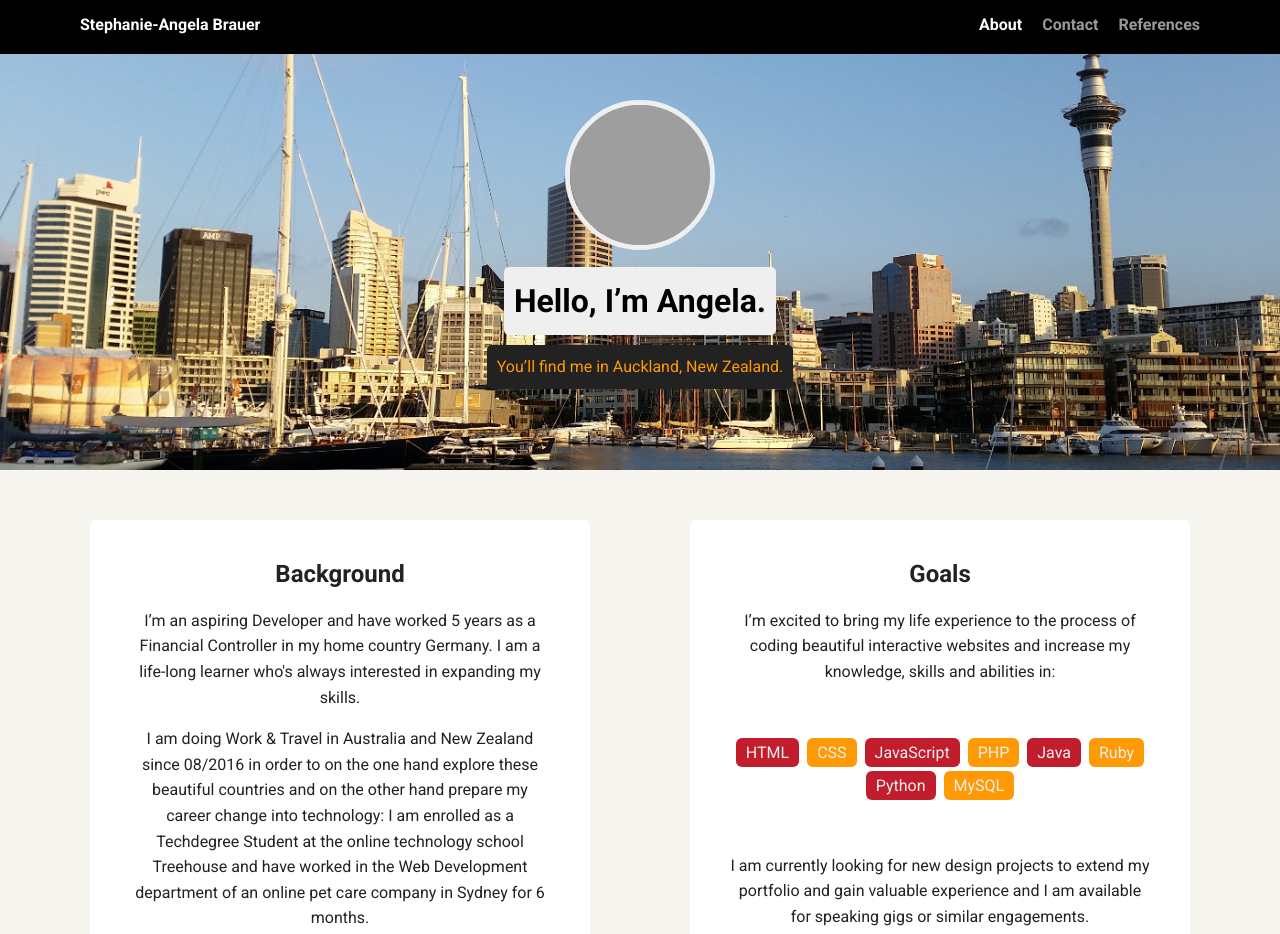
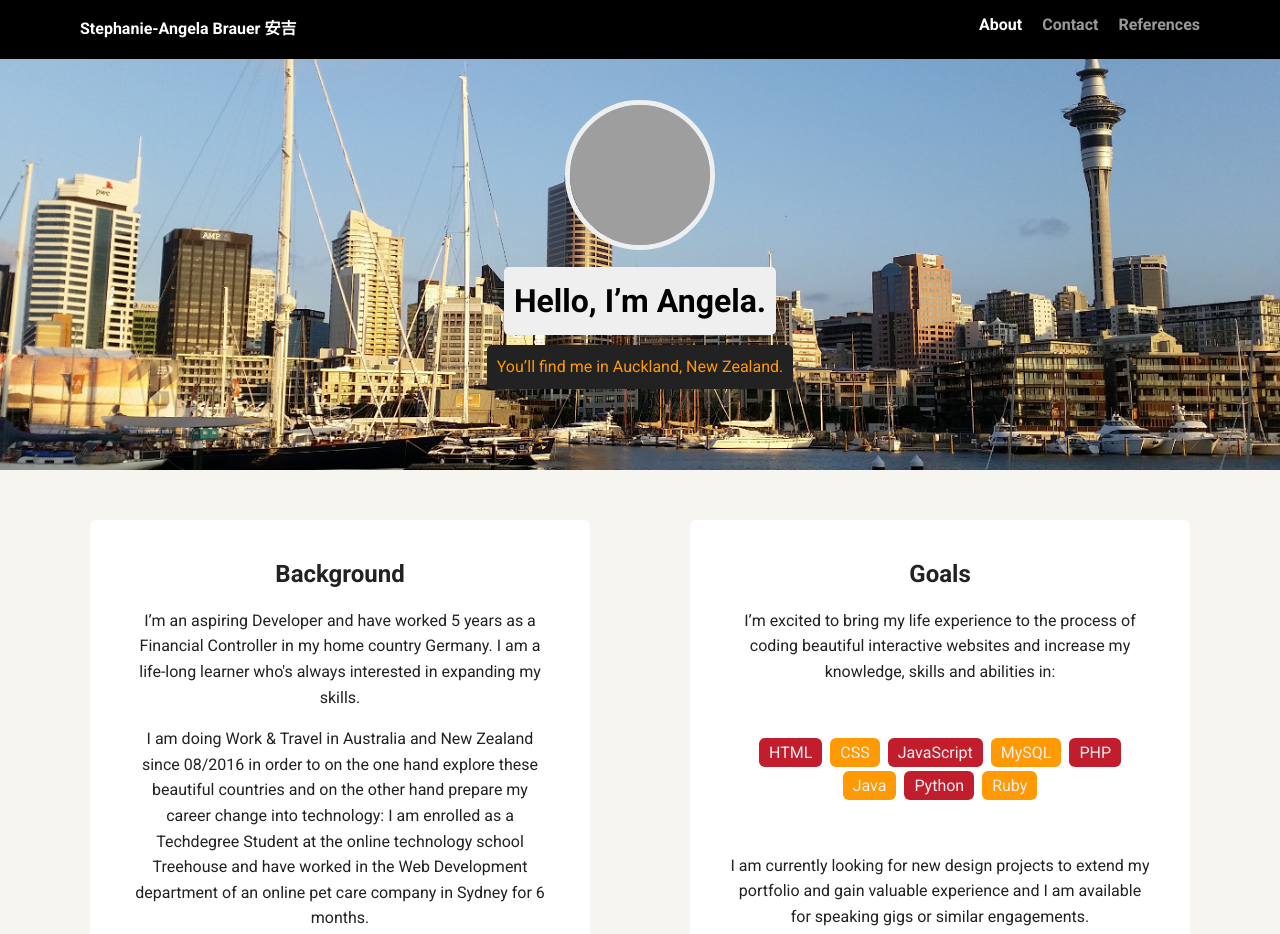
Before and after one commit to stephanieangelabrauer/Project-01_Personal-Profile-Page, a plain HTML site: page index.html in a window 1280 px wide. Shown: the top 934 px of the page. Drawn offline with nearby package versions, Linux system fonts and the light colour scheme; grey boxes are pictures that could not be loaded; a web font is replaced by a local one.

```diff
--- a/index.html
+++ b/index.html
@@ -13,7 +13,7 @@
   <body id="htmlhome">
     <div class="main-nav">
         <ul class="nav">
-          <li class="name">Stephanie-Angela Brauer</li>
+          <li class="name">Stephanie-Angela Brauer 安吉</li>
           <li><a href="index.html" class="selected">About</a></li>
           <li><a href="contact.html">Contact</a></li>
           <li><a href="references.html">References</a></li>
@@ -41,11 +41,11 @@
           <li>HTML</li>
           <li>CSS</li>
           <li>JavaScript</li>
+          <li>MySQL</li>
           <li>PHP</li>
           <li>Java</li>
+          <li>Python</li>
           <li>Ruby</li>
-          <li>Python</li>
-          <li>MySQL</li>
         </ul><br/>
         <p>I am currently looking for new design projects to extend my portfolio and gain valuable experience and I am available for speaking gigs or similar engagements.</p>
       </div>
@@ -61,5 +61,7 @@
       </ul>
       <p class="copyright">&copy; 2017 Stephanie-Angela Brauer 安吉</p>
     </footer>
+    <script src="https://ajax.googleapis.com/ajax/libs/jquery/3.0.0/jquery.min.js"></script>
+    <script src="js/app.js"></script>
   </body>
   </html>
```
